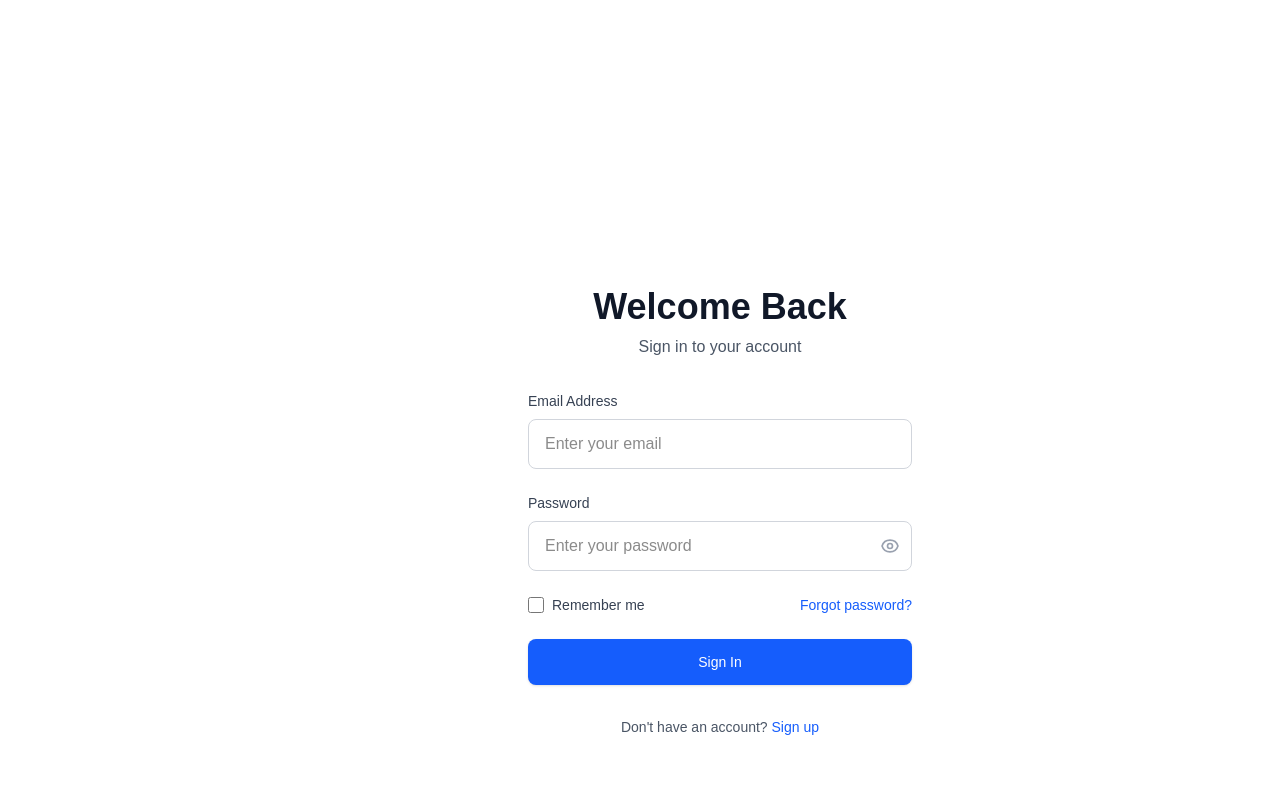
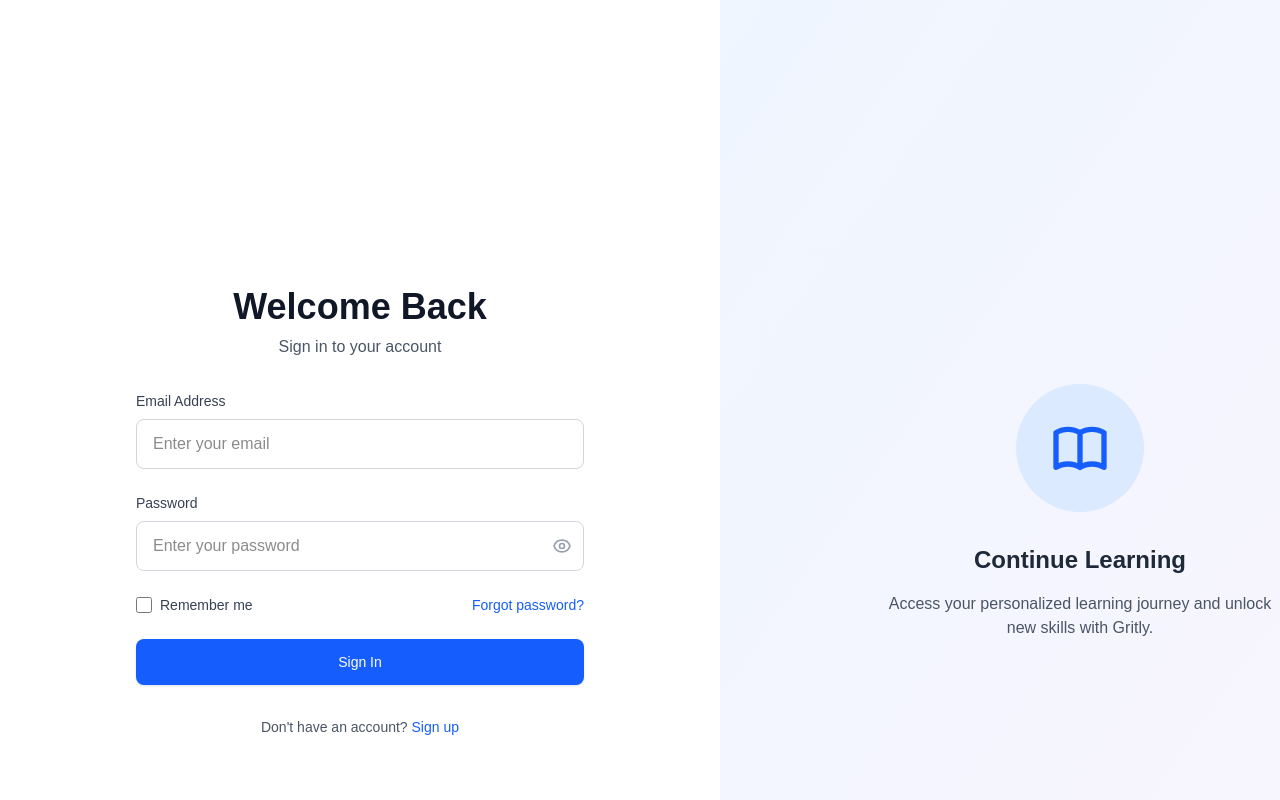
Before and after one commit to MickyDev1/Gritly, a Next.js app: page /login in a window 1280 px wide. Shown: the top 800 px of the page. Built offline with nearby package versions, Linux system fonts and the light colour scheme.

Commit message:
Refactor login page layout: restructure form and background sections for improved visual hierarchy and user experience

```diff
--- a/src/app/login/page.tsx
+++ b/src/app/login/page.tsx
@@ -24,10 +24,10 @@ export default function Login() {
     };
 
     return (
-        <div className="relative w-[1440px] h-[1024px] bg-white rounded-[4px] mx-auto">
-            {/* Centered Login Form */}
-            <div className="absolute inset-0 flex items-center justify-center">
-                <div className="w-full max-w-md space-y-8 p-8">
+        <div className="relative w-[1440px] h-[1024px] bg-white rounded-[4px] mx-auto flex">
+            {/* Left Side - Login Form */}
+            <div className="w-1/2 h-full flex items-center justify-center p-8">
+                <div className="w-full max-w-md space-y-8">
                     {/* Header */}
                     <div className="text-center">
                         <h1 className="text-4xl font-bold text-gray-900 mb-2">
@@ -128,8 +128,25 @@ export default function Login() {
                 </div>
             </div>
 
+            {/* Right Side - Background/Content */}
+            <div className="w-1/2 h-full bg-gradient-to-br from-blue-50 to-purple-50 flex items-center justify-center relative">
+                {/* Background Pattern/Content */}
+                <div className="text-center">
+                    <div className="w-32 h-32 bg-blue-100 rounded-full flex items-center justify-center mb-8 mx-auto">
+                        <svg className="w-16 h-16 text-blue-600" fill="none" stroke="currentColor" viewBox="0 0 24 24">
+                            <path strokeLinecap="round" strokeLinejoin="round" strokeWidth={2} d="M12 6.253v13m0-13C10.832 5.477 9.246 5 7.5 5S4.168 5.477 3 6.253v13C4.168 18.477 5.754 18 7.5 18s3.332.477 4.5 1.253m0-13C13.168 5.477 14.754 5 16.5 5c1.746 0 3.332.477 4.5 1.253v13C19.832 18.477 18.246 18 16.5 18c-1.746 0-3.332.477-4.5 1.253" />
+                        </svg>
+                    </div>
+                    <h2 className="text-2xl font-bold text-gray-800 mb-4">
+                        Continue Learning
+                    </h2>
+                    <p className="text-gray-600 max-w-sm">
+                        Access your personalized learning journey and unlock new skills with Gritly.
+                    </p>
+                </div>
+
                 {/* Bottom Frame */}
-            <div className="absolute w-[238px] h-[101px] top-[919px] left-[651px] p-[10px] gap-[10px] bg-[#0A4312] rounded-lg flex items-center justify-center">
+                <div className="absolute bottom-8 left-1/2 transform -translate-x-1/2 w-[238px] h-[101px] p-[10px] gap-[10px] bg-[#0A4312] rounded-lg flex items-center justify-center">
                     <div className="w-[218px] h-[81px] text-center">
                         <p className="text-[32px] font-semibold leading-[100%] text-white font-['Inter']">
                             Your Journey<br />
@@ -140,5 +157,6 @@ export default function Login() {
                     </div>
                 </div>
             </div>
+        </div>
     );
 }
```
Lines whose indentation alone changed are shown as unchanged.
